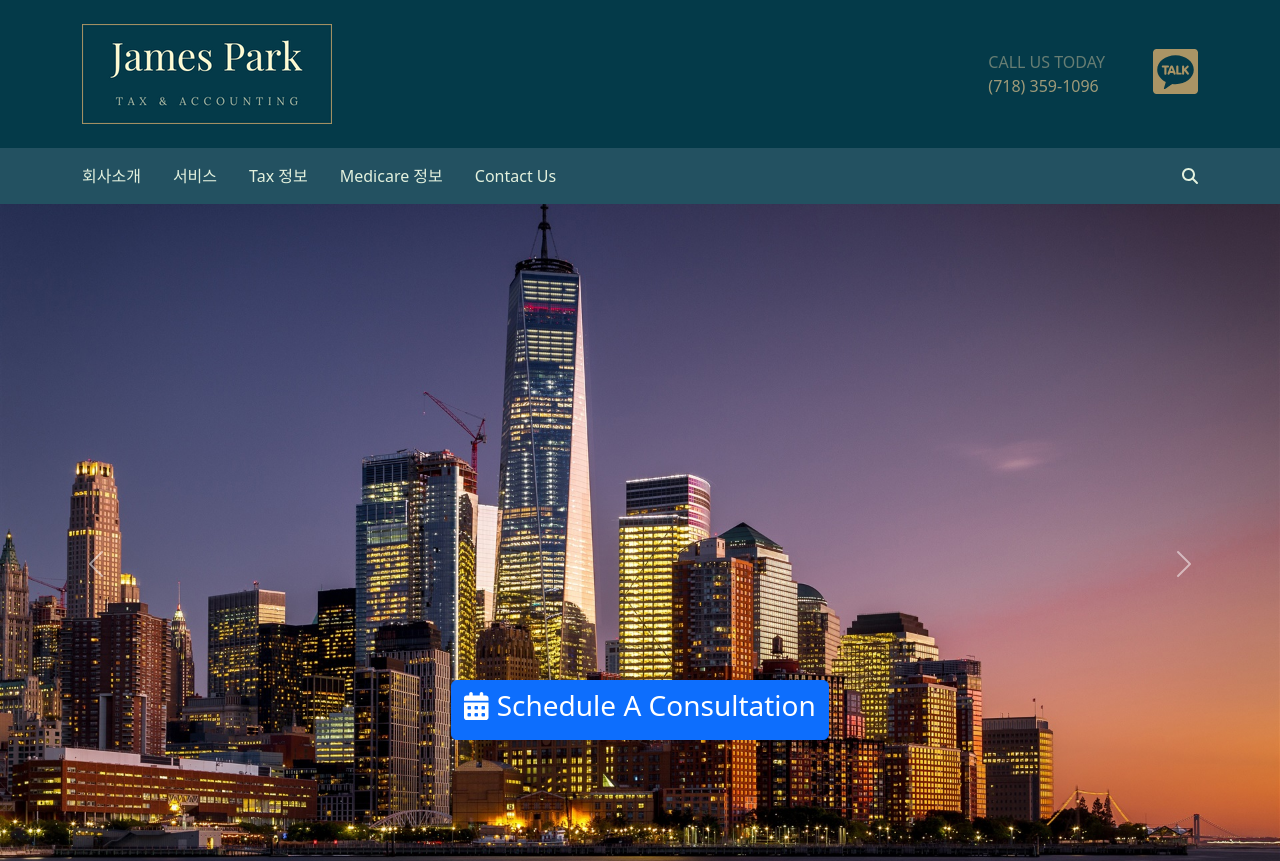
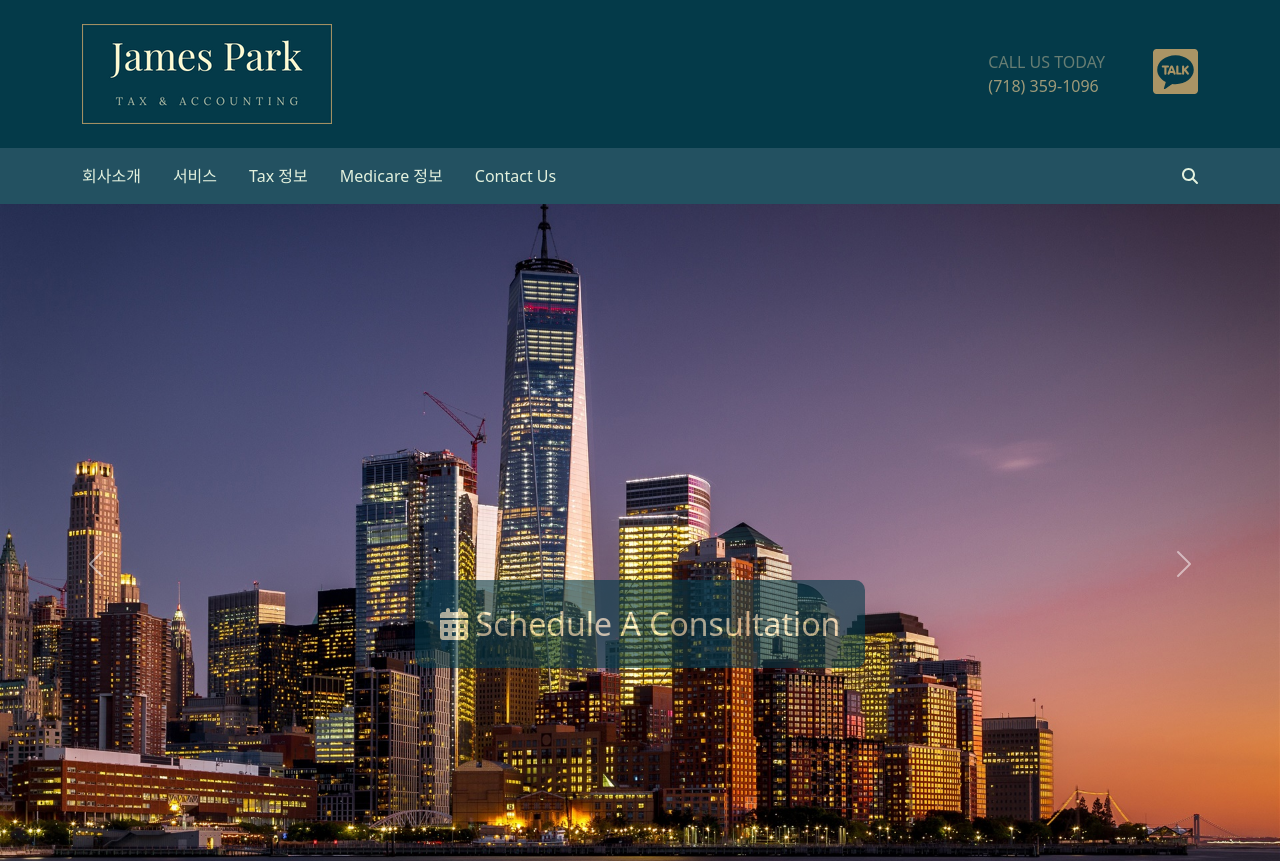
Before and after one commit to nooccarr/james-park-tax, a React (Vite) app: page / in a window 1280 px wide. Shown: the top 861 px of the page. Built offline with nearby package versions, Linux system fonts and the light colour scheme.

Commit message:
Work on home page styling.

```diff
--- a/src/app/components/Home.jsx
+++ b/src/app/components/Home.jsx
@@ -1,13 +1,12 @@
 import { useState } from "react";
 import Ratio from "react-bootstrap/Ratio";
-import Button from "react-bootstrap/Button";
 import Carousel from "react-bootstrap/Carousel";
 import { FontAwesomeIcon } from "@fortawesome/react-fontawesome";
 import { faCalendarDays } from "@fortawesome/free-solid-svg-icons";
 import ContactForm from "./ContactForm";
 import LandingImgOne from '../images/landing-1.jpg';
 import LandingImgTwo from '../images/landing-2.jpg';
-import AboutUsPage from '../images/about-us.jpg';
+import '../styles/home.css';
 
 const Home = () => {
   const [ showContactForm, setShowContactForm ] = useState(false);
@@ -39,14 +38,16 @@ const Home = () => {
               )}
 
               {!showFormSuccess ? (
-                  <div className='mb-5 pb-5'>
-                  <Button onClick={handleButtonClick} className='py-2 mb-5'>
-                    <h3>
-                      <FontAwesomeIcon className='pe-2' icon={faCalendarDays} />
-                      Schedule A Consultation
-                    </h3>
-                  </Button>
-                  </div>
+                  <>
+                    <button onClick={handleButtonClick} className='home-contact-form-button'>
+                      <h2 className='mb-0'>
+                        <FontAwesomeIcon className='pe-2' icon={faCalendarDays} />
+                        Schedule A Consultation
+                      </h2>
+                    </button>
+                    <div className='my-5 py-5'>&nbsp;</div>
+                    {/* <div style={{ position:S 'absolute', top: '50%', transform: 'translate(0, -50%)'}}>&nbsp;</div> */}
+                  </>
                 ): (
                   <div className='py-2'>
                     <h3 className='mb-5'>Thank you for your submission!</h3>
--- a/src/app/components/Layout.jsx
+++ b/src/app/components/Layout.jsx
@@ -2,9 +2,6 @@ import { Link, Outlet } from 'react-router-dom';
 import Navbar from 'react-bootstrap/Navbar';
 import Nav from 'react-bootstrap/Nav';
 import Container from 'react-bootstrap/Container';
-import Row from 'react-bootstrap/Row';
-import Col from 'react-bootstrap/Col';
-import Stack from 'react-bootstrap/Stack';
 import { FontAwesomeIcon } from '@fortawesome/react-fontawesome';
 import { faMagnifyingGlass } from '@fortawesome/free-solid-svg-icons';
 import '../styles/layout.css';
--- /dev/null
+++ b/src/app/styles/home.css
@@ -0,0 +1,13 @@
+.home-contact-form-button {
+  background-color: #043A49;
+  color: #FFF9D1;
+  border: none;
+  border-radius: 10px;
+  padding: 25px;
+  opacity: 0.6;
+  transition: 0.5s;
+}
+
+.home-contact-form-button:hover {
+  opacity: 1;
+}
```
